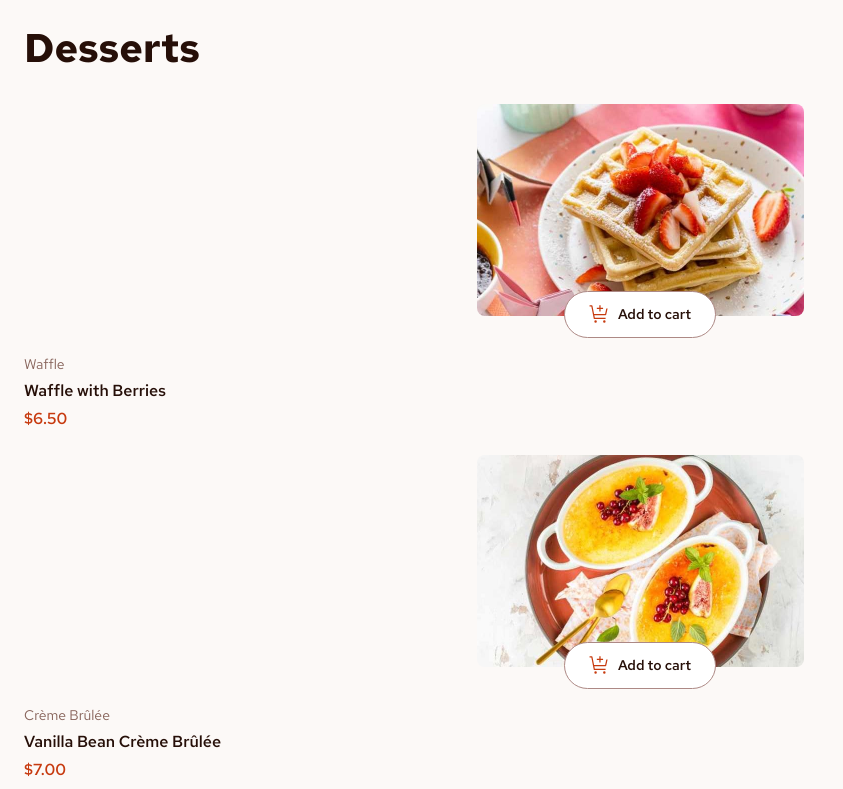
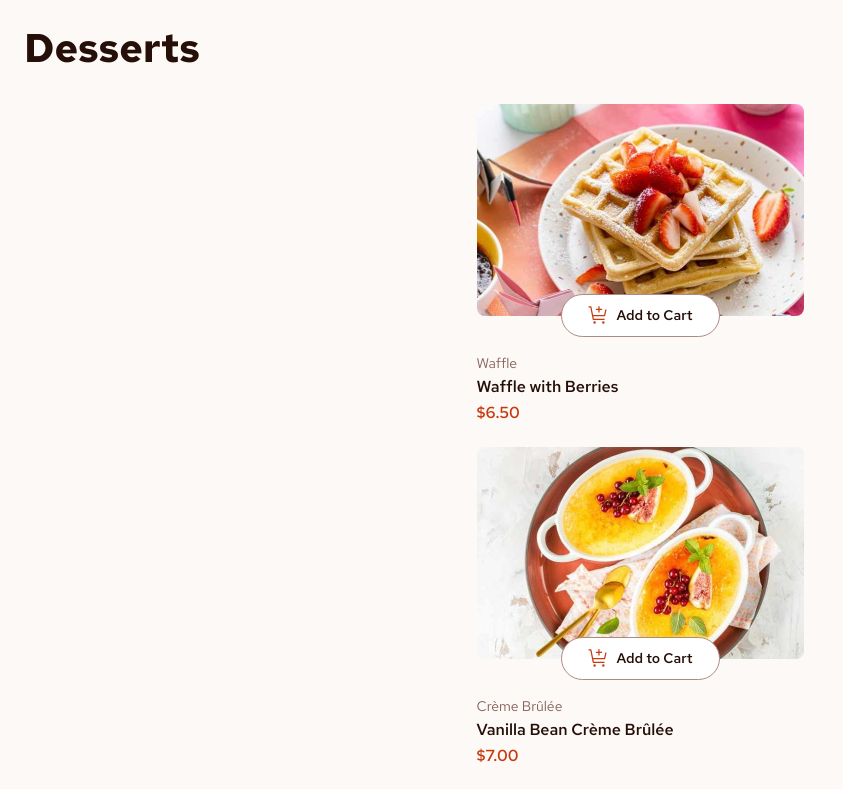
Before and after one commit to JustANipple/product-list-with-cart, a Vue app: page / in a window 1280 px wide. Shown: the top 789 px of the page, without its empty margins (0-843 px from the left). Built offline with nearby package versions, Linux system fonts and the light colour scheme.

Commit message:
created cart logic

```diff
--- a/index.html
+++ b/index.html
@@ -1,4 +1,4 @@
-<!DOCTYPE html>
+<!doctype html>
 <html lang="">
     <head>
         <meta charset="UTF-8" />
@@ -82,7 +82,7 @@
         letter-spacing: 0;
     }
 
-    .textPresetFour {
+    .textPresetFourBold {
         font-size: 14px;
         font-weight: 500;
         line-height: 150%;
--- a/src/App.vue
+++ b/src/App.vue
@@ -3,22 +3,61 @@ import jsonData from "./data.json";
 import recipe from "./components/recipe.vue";
 import cart from "./components/cart.vue";
 
+import { ref, computed } from "vue";
+
 const datas = jsonData;
+
+const cartList = ref([]);
+const cartLength = computed(() => cartList.value.length);
+
+function updateCart(index) {
+    const itemToAdd = datas[index];
+    const existingItem = cartList.value.find(
+        (item) => item.name === itemToAdd.name
+    );
+
+    if (existingItem) {
+        existingItem.quantity++;
+    } else {
+        cartList.value.push({ ...itemToAdd, quantity: 1 });
+    }
+}
+
+function removeFromCart(index) {
+    const itemToRemove = datas[index];
+    const existingItem = cartList.value.find(
+        (item) => item.name === itemToRemove.name
+    );
+
+    if (existingItem) {
+        if (existingItem.quantity > 1) {
+            existingItem.quantity--;
+        } else {
+            const itemIndex = cartList.value.indexOf(existingItem);
+            if (itemIndex !== -1) {
+                cartList.value.splice(itemIndex, 1);
+            }
+        }
+    }
+}
 </script>
 
 <template>
     <main>
-        <h1>Desserts</h1>
-        <div>
+        <h1 class="textPresetOne mainTitle">Desserts</h1>
+        <div class="recipeList">
             <recipe
-                v-for="data in datas"
+                v-for="(data, index) in datas"
                 :image="data.image.mobile"
                 :category="data.category"
                 :name="data.name"
                 :price="data.price"
+                :key="index"
+                @add-to-cart="updateCart(index)"
+                @remove-from-cart="removeFromCart(index)"
             />
         </div>
-        <cart />
+        <cart :total-quantity="cartLength" :cart-list="cartList" />
     </main>
 </template>
 
@@ -30,15 +69,13 @@ main {
     row-gap: 32px;
 }
 
-h1 {
+.mainTitle {
     color: var(--rose-900);
-    font-weight: var(--fw-bold);
-    line-height: 120%;
-    font-size: 40px;
 }
 
-div {
+.recipeList {
     display: grid;
-    row-gap: 24px;
+    row-gap: 22.5px;
+    place-content: center;
 }
 </style>
--- a/src/components/cart.vue
+++ b/src/components/cart.vue
@@ -1,7 +1,88 @@
-<script setup></script>
+<script setup>
+import { computed } from "vue";
+
+const props = defineProps(["totalQuantity", "cartList"]);
+const totalPrice = computed(() =>
+    props.cartList.reduce(
+        (partialSum, a) => partialSum + a.price * a.quantity,
+        0
+    )
+);
+</script>
 
 <template>
-    <div>Cart</div>
+    <div class="cart">
+        <h2 class="textPresetTwo cartTitle">
+            Your Cart ({{ props.totalQuantity ?? 0 }})
+        </h2>
+        <div class="cartEmpty" v-if="props.totalQuantity == 0">
+            <img src="/images/illustration-empty-cart.svg" alt="a cake" />
+            <p class="textPresetFourBold cartParagraph">
+                Your added items will appear here
+            </p>
+        </div>
+        <ul v-else class="cartFull">
+            <li v-for="(recipe, index) in props.cartList" :key="index">
+                <div>
+                    <div>
+                        {{ recipe.name }}
+                        <div>
+                            {{ recipe.quantity }}x
+                            <div>
+                                <p>@${{ recipe.price.toFixed(2) }}</p>
+                                <p>
+                                    ${{
+                                        recipe.price.toFixed(2) *
+                                        recipe.quantity
+                                    }}
+                                </p>
+                            </div>
+                        </div>
+                    </div>
+                    <img src="/images/icon-remove-item.svg" alt="remove item" />
+                </div>
+                <div v-if="index < props.cartList.length - 1"></div>
+            </li>
+        </ul>
+        <div></div>
+        <div>
+            <p>Order total</p>
+            <p>{{ totalPrice }}</p>
+        </div>
+        <div>
+            <img src="/images/icon-carbon-neutral.svg" alt="carbon neutral" />
+            <p>This is a <span>carbon-neutral</span> delivery</p>
+        </div>
+        <button>Confirm Order</button>
+    </div>
 </template>
 
-<style scoped></style>
+<style scoped>
+.cart {
+    padding: 24px;
+    background-color: white;
+    display: grid;
+    row-gap: 24px;
+    border-radius: 12px;
+}
+
+.cartTitle {
+    color: var(--red);
+}
+
+.cartEmpty {
+    padding-block: 16px;
+    display: grid;
+    place-items: center;
+    row-gap: 16px;
+}
+
+.cartParagraph {
+    color: var(--rose-500);
+}
+
+.cartFull {
+    display: grid;
+    row-gap: 16px;
+}
+</style>
--- a/src/components/recipe.vue
+++ b/src/components/recipe.vue
@@ -1,26 +1,66 @@
 <script setup>
-import { computed } from "vue";
+import { ref, computed } from "vue";
 
 const props = defineProps(["image", "category", "name", "price"]);
+const emit = defineEmits(["add-to-cart", "remove-from-cart"]);
 
 const priceWithDecimal = computed(() => {
     return props.price.toFixed(2);
 });
+
+const quantity = ref(0);
+const isInCart = computed(() => quantity.value > 0);
+function addToCart() {
+    quantity.value++;
+    emit("add-to-cart");
+}
+
+function removeFromCart() {
+    quantity.value--;
+    emit("remove-from-cart");
+}
 </script>
 
 <template>
     <div class="recipe">
         <div class="recipeTop">
-            <img :src="props.image" alt="recipe image" class="recipeImage" />
-            <button type="button" class="addButton">
+            <img
+                :src="props.image"
+                alt="recipe image"
+                class="recipeImage"
+                :class="{ isBordered: isInCart }"
+            />
+            <button
+                type="button"
+                class="textPresetFourBold addButton"
+                @click="addToCart"
+                v-if="quantity === 0"
+            >
                 <img src="/images/icon-add-to-cart.svg" alt="cart icon" />
-                Add to cart
+                Add to Cart
+            </button>
+            <button type="button" class="textPresetFourBold editButton" v-else>
+                <div @click="removeFromCart">
+                    <img
+                        src="/images/icon-decrement-quantity.svg"
+                        alt="decrement icon"
+                    />
+                </div>
+                {{ quantity }}
+                <div @click="addToCart">
+                    <img
+                        src="/images/icon-increment-quantity.svg"
+                        alt="increment icon"
+                    />
+                </div>
             </button>
         </div>
         <div class="recipeBottom">
-            <span class="recipeCategory">{{ props.category }}</span>
-            <p class="recipeName">{{ props.name }}</p>
-            <p class="recipeTitle">${{ priceWithDecimal }}</p>
+            <span class="textPresetFour recipeCategory">{{
+                props.category
+            }}</span>
+            <p class="textPresetThree recipeName">{{ props.name }}</p>
+            <p class="textPresetThree recipeTitle">${{ priceWithDecimal }}</p>
         </div>
     </div>
 </template>
@@ -29,27 +69,27 @@ const priceWithDecimal = computed(() => {
 .recipe {
     display: grid;
     row-gap: 16px;
+    max-width: fit-content;
 }
 
 .recipeTop {
-    height: 234px;
-    display: flex;
-    justify-content: center;
-    align-items: end;
     position: relative;
+    z-index: 0;
 }
 
 .recipeImage {
     height: 212px;
     margin-block-end: auto;
     border-radius: 8px;
+    position: relative;
+    z-index: -1;
+}
+
+.isBordered {
+    border: 2px solid var(--red);
 }
 
 .addButton {
-    position: absolute;
-    bottom: 0;
-    left: 0;
-    right: 0;
     margin-inline: auto;
     max-width: fit-content;
     display: flex;
@@ -57,32 +97,51 @@ const priceWithDecimal = computed(() => {
     border-radius: 2rem;
     background-color: white;
     border: 1px solid var(--rose-400);
-    padding-block: 12px;
-    padding-inline: 24px;
+    padding-block: 10px;
+    padding-inline: 26px;
     color: var(--rose-900);
-    font-size: 14px;
-    font-weight: var(--fw-semiBold);
+    margin-block-start: -22px;
+}
+
+.editButton {
+    width: 160px;
+    background-color: var(--red);
+    padding-block: 11px;
+    padding-inline: 12px;
+    border-radius: 2rem;
+    display: flex;
+    justify-content: space-between;
+    align-items: center;
+    border: unset;
+    margin-inline: auto;
+    margin-block-start: -22px;
+    color: white;
+}
+
+.editButton div {
+    border: 1px solid white;
+    border-radius: 50%;
+    aspect-ratio: 1/1;
+    width: 18px;
+    display: flex;
+    align-items: center;
+    justify-content: center;
 }
 
 .recipeBottom {
     display: grid;
-    row-gap: 4px;
+    row-gap: 1.25px;
 }
 
 .recipeCategory {
-    font-size: 14px;
     color: var(--rose-500);
 }
 
 .recipeName {
-    font-size: var(--fs-body);
-    font-weight: var(--fw-semiBold);
     color: var(--rose-900);
 }
 
 .recipeTitle {
-    font-size: var(--fs-body);
-    font-weight: var(--fw-semiBold);
     color: var(--red);
 }
 </style>
--- a/src/data.json
+++ b/src/data.json
@@ -85,7 +85,7 @@
         },
         "name": "Salted Caramel Brownie",
         "category": "Brownie",
-        "price": 4.5
+        "price": 5.5
     },
     {
         "image": {
```
